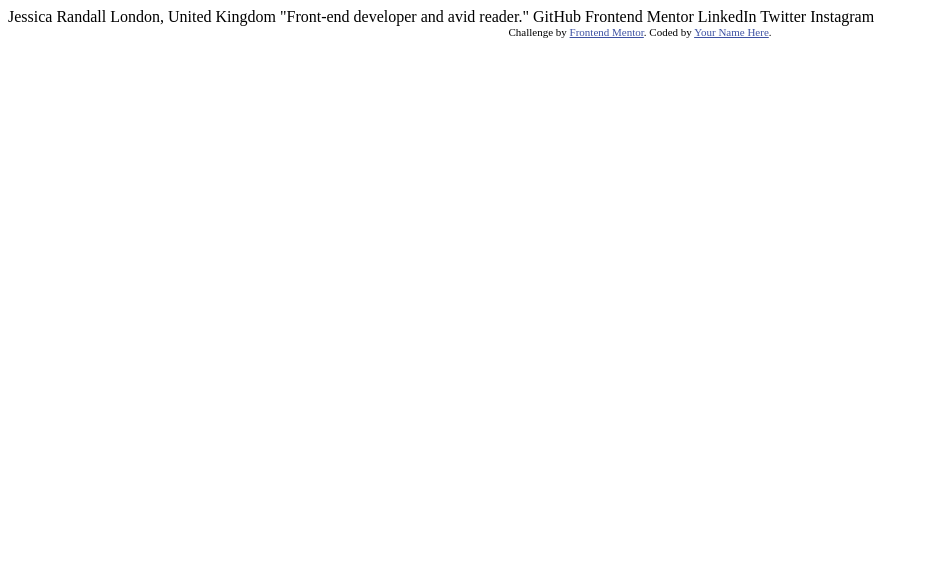
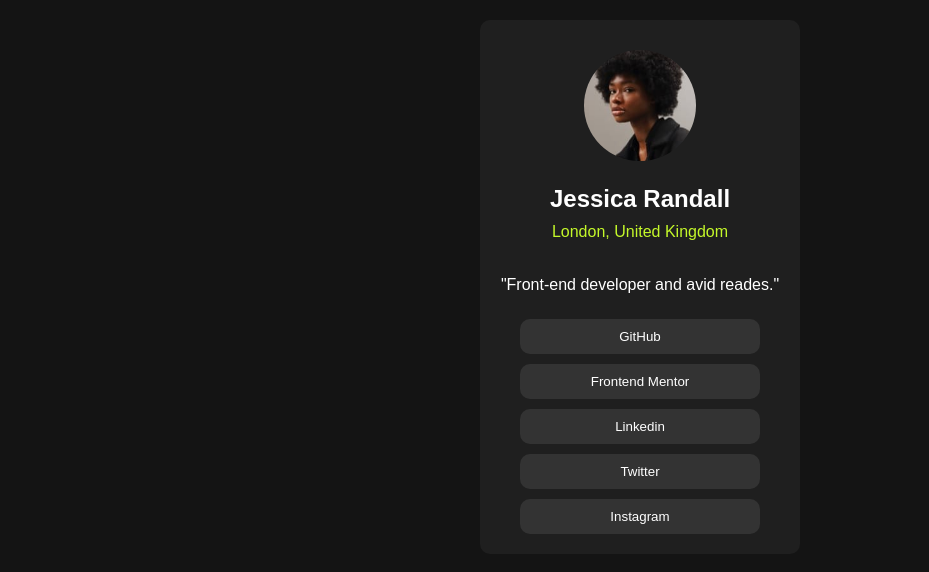
Before and after one commit to ca941125/frontend_mentor, a plain HTML site: page social-links-profile-main/index.html in a window 1280 px wide. Shown: the whole page, without its empty margins (0-929 px from the left). Drawn offline with Linux system fonts and the light colour scheme.

Commit message:
first commit desafio

```diff
--- a/social-links-profile-main/index.html
+++ b/social-links-profile-main/index.html
@@ -5,30 +5,25 @@
   <meta name="viewport" content="width=device-width, initial-scale=1.0"> <!-- displays site properly based on user's device -->
 
   <link rel="icon" type="image/png" sizes="32x32" href="./assets/images/favicon-32x32.png">
-
+  <link rel="stylesheet" href="style.css">
   <title>Frontend Mentor | Social links profile</title>
-
-  <!-- Feel free to remove these styles or customise in your own stylesheet 👍 -->
-  <style>
-    .attribution { font-size: 11px; text-align: center; }
-    .attribution a { color: hsl(228, 45%, 44%); }
-  </style>
 </head>
 <body>
+  <main class="container">
+    <div class="perfil">
+        <img  src="assets/images/avatar-jessica.jpeg" alt="">
+        <h2>Jessica Randall</h2>
+        <p class="ubicacion">London, United Kingdom</p>
+        <p>"Front-end developer and avid reades."</p>
+    </div>
+    <div class="botones">
+        <button>GitHub</button>
+        <button>Frontend Mentor</button>
+        <button>Linkedin</button>
+        <button>Twitter</button>
+        <button>Instagram</button>
+    </div>
+  </main>
 
-  Jessica Randall
-  London, United Kingdom
-  "Front-end developer and avid reader."
-
-  GitHub
-  Frontend Mentor
-  LinkedIn
-  Twitter
-  Instagram
-
-  <div class="attribution">
-    Challenge by <a href="https://www.frontendmentor.io?ref=challenge" target="_blank">Frontend Mentor</a>.
-    Coded by <a href="#">Your Name Here</a>.
-  </div>
 </body>
 </html>
--- /dev/null
+++ b/social-links-profile-main/style.css
@@ -0,0 +1,65 @@
+*{
+    margin: 0;
+    padding: 0;
+    font-family: sans-serif;
+    color: white;
+}
+html{
+    background-color:#141414;
+    height: 100%;
+    width: 100%;
+}
+main{
+    height: 80% ;
+    width: 300px;
+    background-color: #1F1F1F;
+    border-radius: 10px;
+    display: flex;
+    flex-direction: column;
+    align-items: center;
+    margin: 20px auto;
+    padding: 10px;
+}
+
+.perfil{
+    text-align: center;
+}
+
+.perfil img{
+    width: 40%;
+    border-radius: 100%;
+    margin: 20px;
+}
+
+.ubicacion{
+    color: #C4F82A;
+    font-weight: lighter;
+    padding: 10px 0;
+}
+p{
+    font-weight: lighter;
+    padding: 25px 0;
+}
+
+.botones{
+    display: flex;
+    flex-direction: column;
+    width: 80%;
+}
+
+button{
+    width: 100%;
+    border: none;
+    border-radius: 10px;
+    background-color: #333333;
+    padding: 10px;
+    margin-bottom: 10px;
+    cursor: pointer;
+}
+
+button:hover{
+    background-color: #C4F82A;
+    color: #141414;
+    font-weight: bold;
+    transition: .3s;
+}
```
